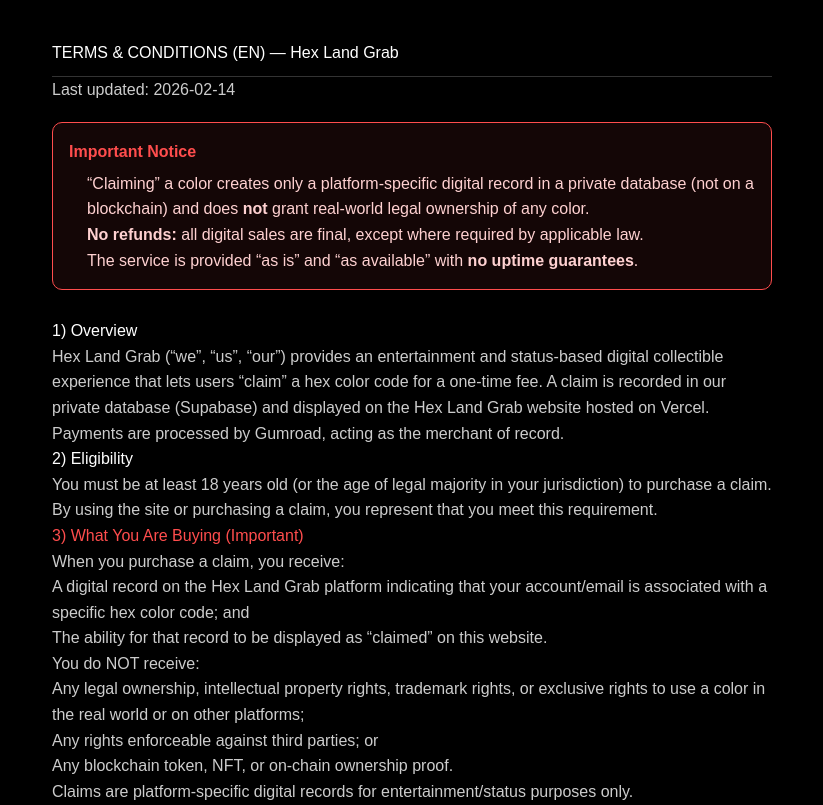
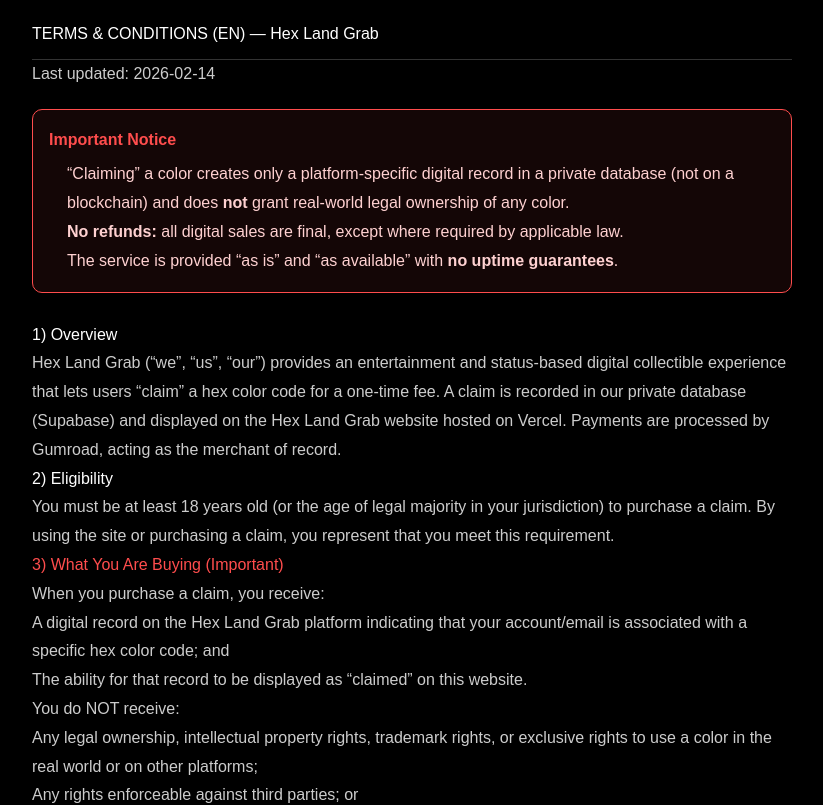
Before and after one commit to hex-land-grab/github-m7imdtit, a Next.js app: page /terms in a window 1280 px wide. Shown: the top 805 px of the page, without its empty margins (228-1051 px from the left). Built offline with nearby package versions, Linux system fonts and the light colour scheme.

Commit message:
Update page.tsx

```diff
--- a/app/terms/page.tsx
+++ b/app/terms/page.tsx
@@ -2,13 +2,14 @@ import React from "react";
 
 export default function TermsPage() {
   return (
-    <div
+  <div
       style={{
         backgroundColor: "#000",
         color: "#ccc",
-        padding: "40px",
+        padding: "20px 20px 60px 20px", // Több hely alulra
         fontFamily: "sans-serif",
-        lineHeight: "1.6",
+        lineHeight: "1.8", // Lazább sorköz, könnyebb olvasni
+        fontSize: "16px",  // Nagyobb betűk (eddig alapméret volt)
         maxWidth: "800px",
         margin: "0 auto",
       }}
```
